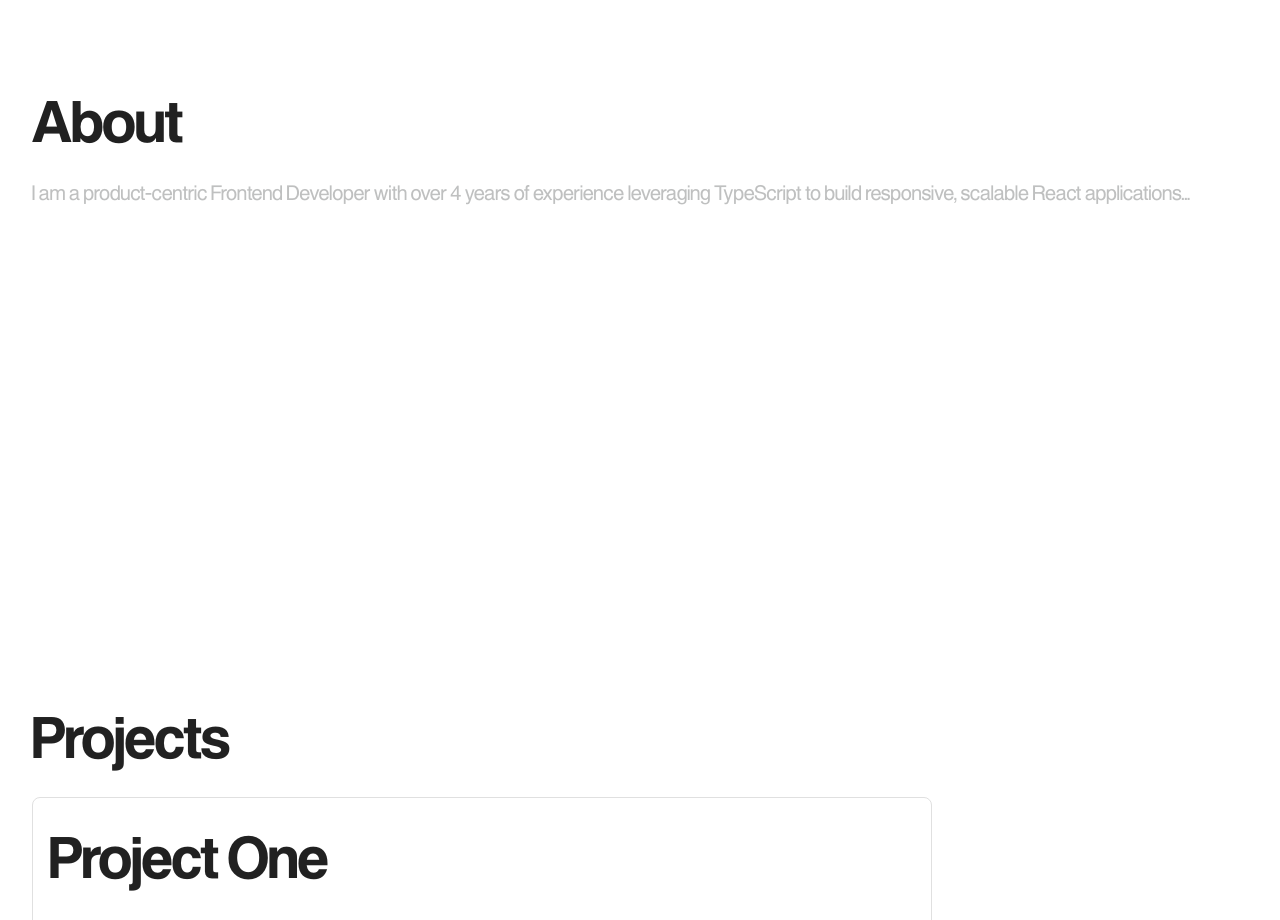
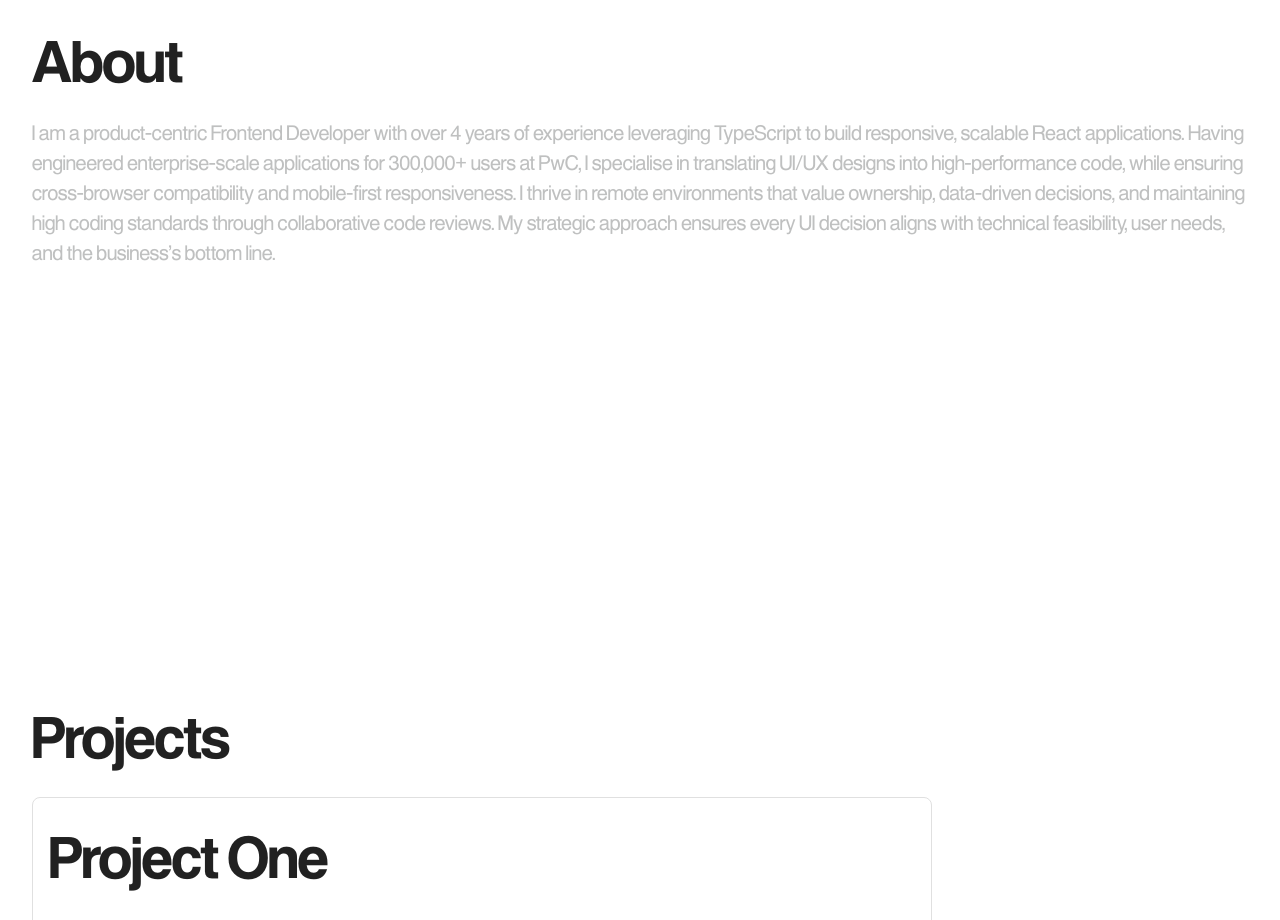
Before and after one commit to jazibaskari/jazib-askari, a React (Vite) app in the folder jazib-askari/: page / in a window 1280 px wide. Shown: the part 1120-2040 px from the top of the page. Built offline with nearby package versions, Linux system fonts and the light colour scheme.

Commit message:
refactor(about): updating about section (#4)

```diff
--- a/jazib-askari/src/components/about/AboutSection.tsx
+++ b/jazib-askari/src/components/about/AboutSection.tsx
@@ -15,7 +15,7 @@ const AboutSection = ({ trigger }: AboutSectionProps) => (
     </TextAnimation>
     <TextAnimation duration={1} trigger={trigger}>
       <Typography variant="body1" sx={{ color: "#bfc0c0" }}>
-        I am a product-centric Frontend Developer with over 4 years of experience leveraging TypeScript to build responsive, scalable React applications...
+      I am a product-centric Frontend Developer with over 4 years of experience leveraging TypeScript to build responsive, scalable React applications. Having engineered enterprise-scale applications for 300,000+ users at PwC, I specialise in translating UI/UX designs into high-performance code, while ensuring cross-browser compatibility and mobile-first responsiveness. I thrive in remote environments that value ownership, data-driven decisions, and maintaining high coding standards through collaborative code reviews. My strategic approach ensures every UI decision aligns with technical feasibility, user needs, and the business's bottom line.
       </Typography>
     </TextAnimation>
   </Section>
```
